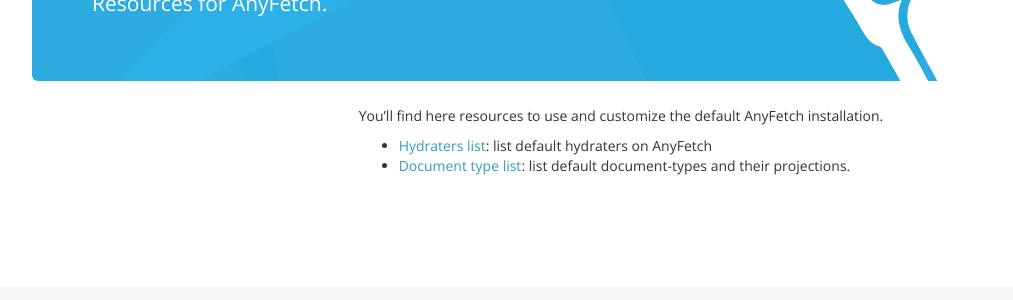
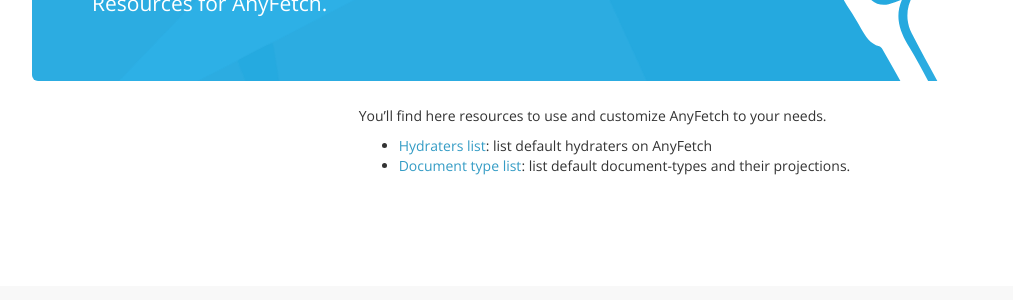
Before and after one commit to AnyFetch/developers.anyfetch.com, a Jekyll site: the page built from resources/index.md, in a window 1280 px wide and 900 px high. Shown: the part 234-534 px from the top of the window, without its empty margins (133-1146 px from the left). Built offline with Jekyll 4.4.1, drawn with Linux system fonts in a browser that asks for light colours; nearby versions of some CDN libraries; Markdown is read by kramdown in place of the engine named in the settings.

Commit message:
Wording improved

```diff
--- a/resources/index.md
+++ b/resources/index.md
@@ -4,6 +4,6 @@
 layout: doc
 ---
 
-You'll find here resources to use and customize the default AnyFetch installation.
+You'll find here resources to use and customize AnyFetch to your needs.
 
 {% include resources.md %}
```
